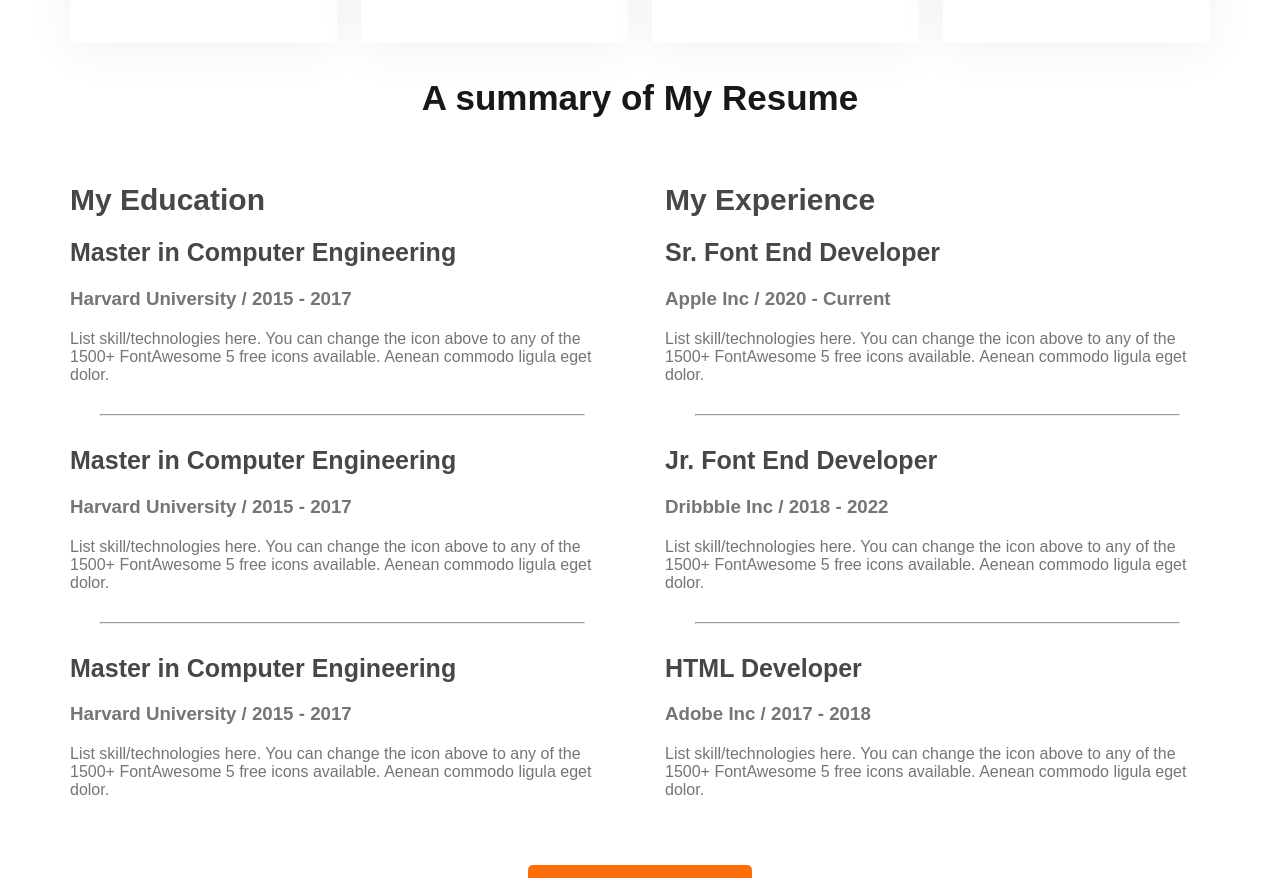
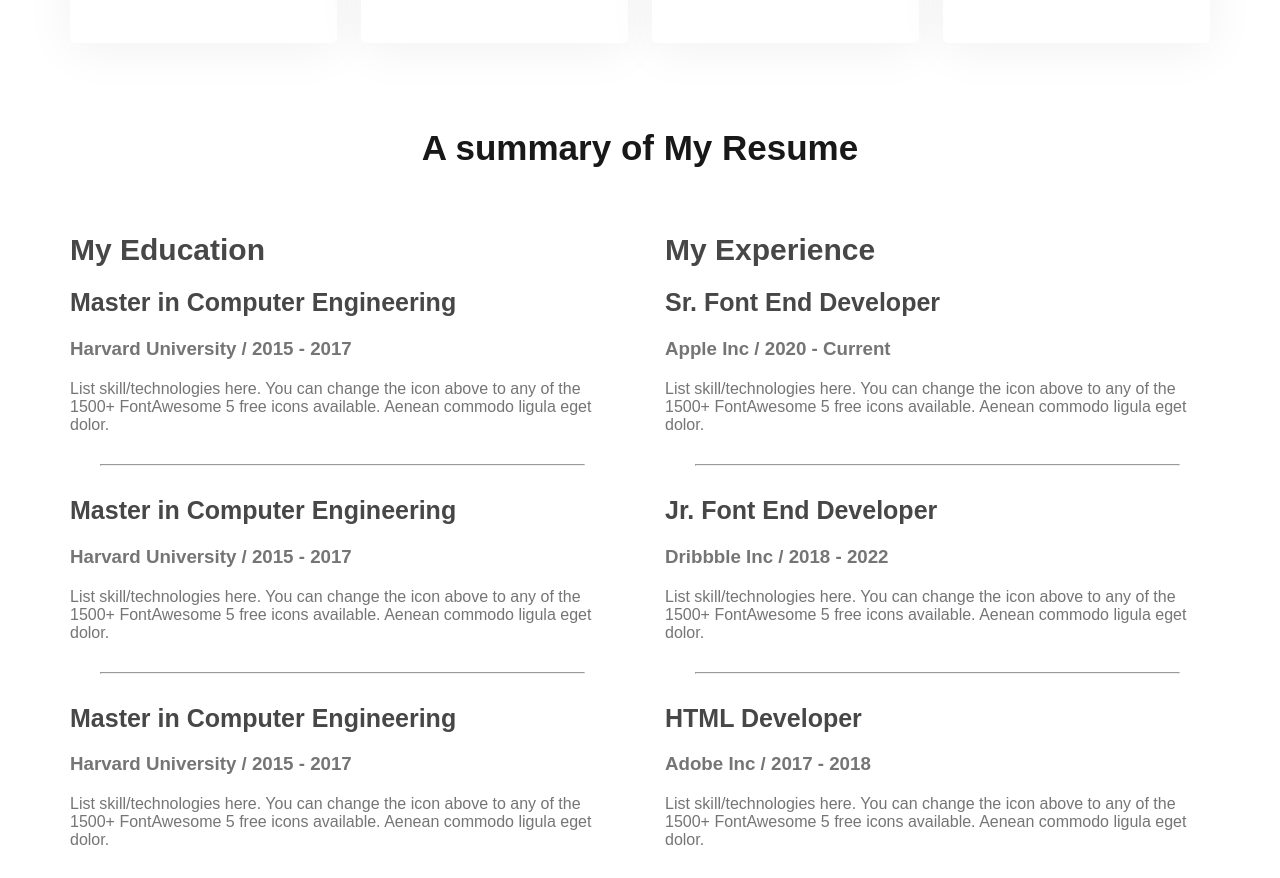
Before and after one commit to pappudatta/pappu-portifolio, a plain HTML site: page index.html in a window 1280 px wide. Shown: the part 1975-2853 px from the top of the page. Drawn offline with Linux system fonts and the light colour scheme.

Commit message:
pre final update

```diff
--- a/index.html
+++ b/index.html
@@ -96,7 +96,7 @@
          </section>
          <!-- resume section -->
           <section>
-            <h3 class="section-title">A summary of My Resume</h3>
+            <h3 class="section-resume">A summary of My Resume</h3>
             <div class="resume-container">
                 <div class="resume-column">
                     <h3 class="resume-column-title">My Education</h3>
--- a/styles/style.css
+++ b/styles/style.css
@@ -37,6 +37,12 @@ body{
     text-align: center;
     font-size: 35px;
     font-weight: 700px;
+}
+.section-resume{
+    color:#181818;
+    text-align: center;
+    font-size: 35px;
+    padding-top: 50px;
 }
 /* nav related styles */
 .logo{
```
